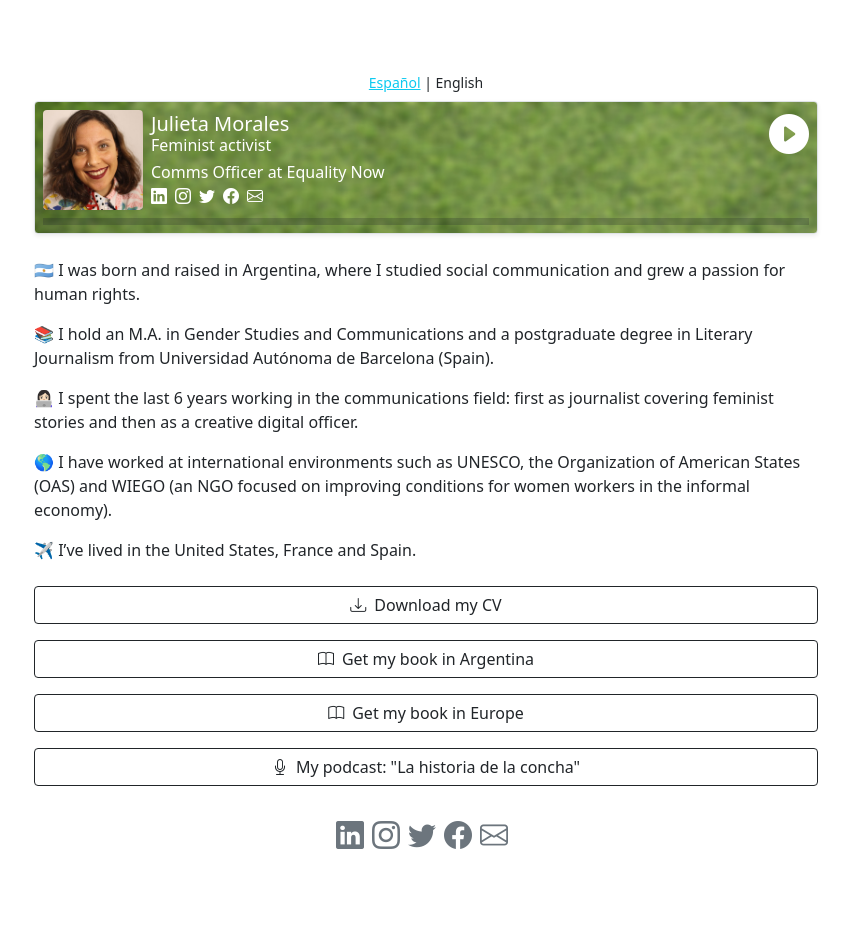
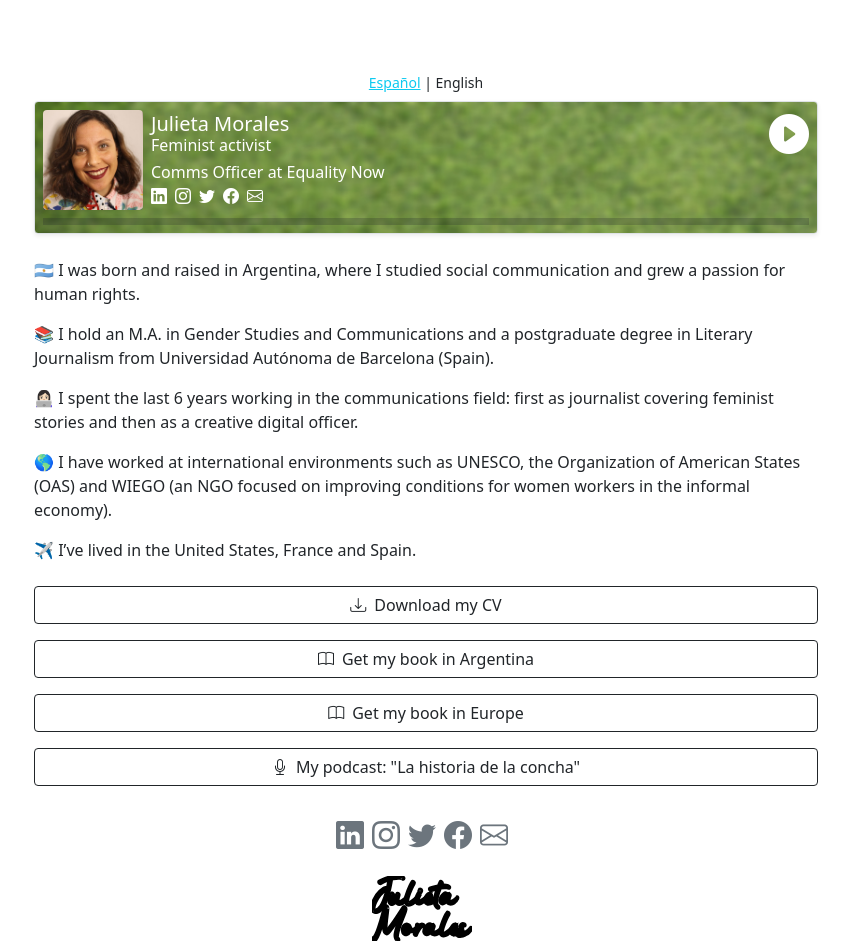
Before and after one commit to omirete/julietamorales.com, a React (Create React App) app: page / in a window 1280 px wide. Shown: the top 952 px of the page, without its empty margins (214-1063 px from the left). Built offline with nearby package versions, Linux system fonts and the light colour scheme.

Commit message:
added signature at the bottom of Footer

```diff
--- a/src/sections/Footer/index.tsx
+++ b/src/sections/Footer/index.tsx
@@ -1,11 +1,11 @@
-import SocialRow from "../../components/SocialRow"
+import SocialRow from '../../components/SocialRow'
+import { ReactComponent as Signature } from '../../images/svg/signature.svg'
 
 const Footer: React.FC = () => {
   return (
-    <div className="d-flex mt-3 justify-content-center">
-      <h3 className="text-decoration-none me-2 mt-0">
-        <SocialRow className="ms-2" iconClassName="text-muted"/>
-      </h3>
+    <div className="h3 text-decoration-none me-2 mt-3 text-center">
+      <SocialRow className="ms-2" iconClassName="text-muted" />
+      <Signature className="mt-4" style={{ fill: '#6C757D' }} />
     </div>
   )
 }
```
Also changed, not shown: src/images/svg/signature.svg (added).
